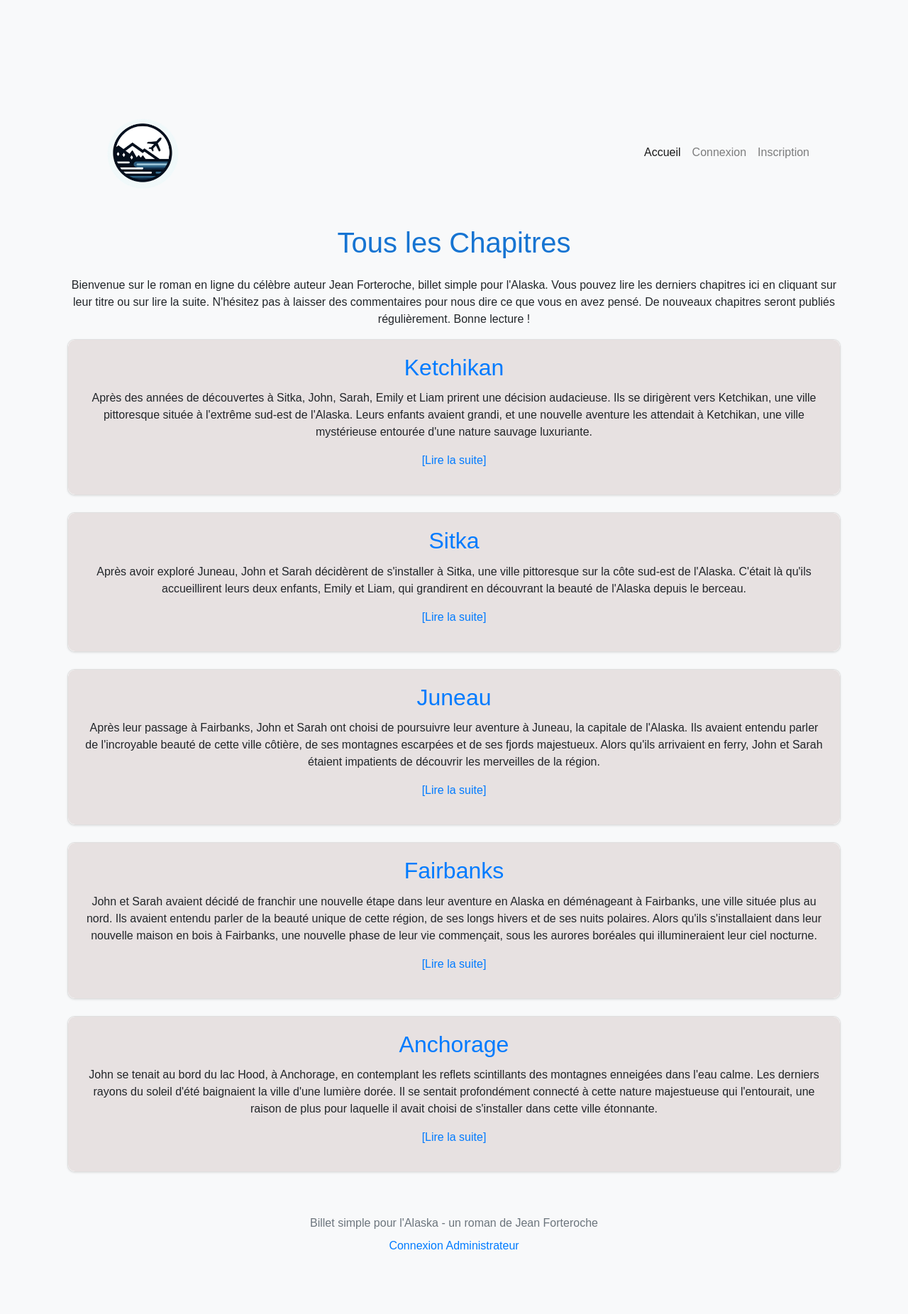
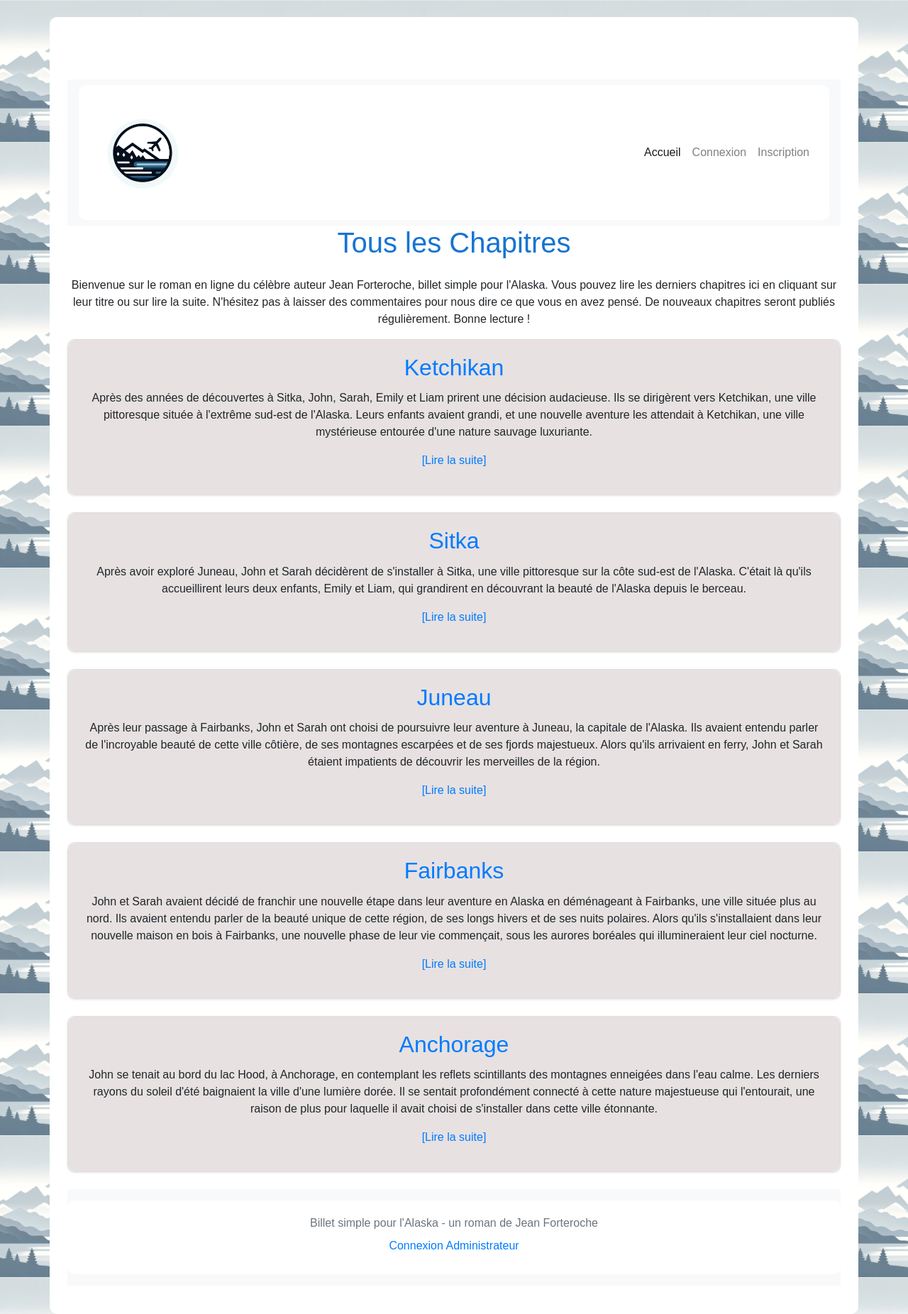
Before and after one commit to beydhani/projet-4, a PHP site: page /Blog/ in a window 1280 px wide. Shown: the whole page at 71% size. Run offline with PHP 8.4, Linux system fonts and the light colour scheme; data comes from the database, SQL or seed files in the repository; some libraries are stand-ins or nearby versions.

Commit message:
Ajout d'un background qui rappelle l'Alaska

```diff
--- a/Blog/public/styles.css
+++ b/Blog/public/styles.css
@@ -1,12 +1,16 @@
 /* Styles généraux */
 body {
     font-family: Arial, sans-serif;
-    background-color: #f8f9fa; /* Couleur de fond claire */
-
+    /*background-color: #f8f9fa;*/
+    background-image: url('background_img.png');
+    background-size: 200px 200px;
+    background-repeat: repeat;
 }
 
 .container {
     padding: 20px;
+    background-color: white;
+    border-radius: 10px;
 }
 
 /* Styles pour les titres */
```
Also changed, not shown: Blog/public/background_img.png (added).
